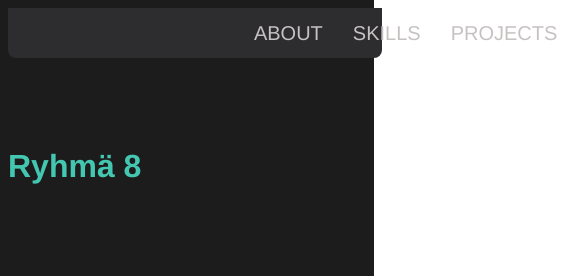
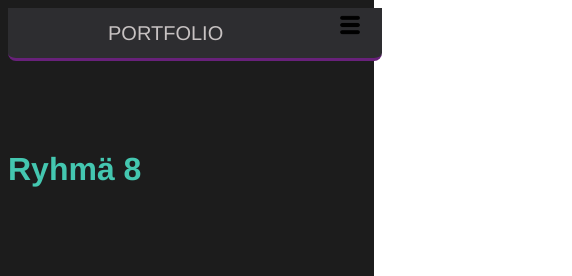
Before and after one commit to Rudolffi/WebPortfolio, a Vue app: page / in a window 390 px wide. Shown: the top 276 px of the page, 572 px wide, since content can reach past the window. Built offline with nearby package versions, Linux system fonts and the light colour scheme.

Commit message:
Lisää tyylittelyä, responsiivinen menu ja hampparinappula alustavasti tehty.

```diff
--- a/src/components/Navbar.vue
+++ b/src/components/Navbar.vue
@@ -7,17 +7,20 @@
     </h3>
     <div class="navbar">
     <li class="navitem">
-      <a href="#" class="navlink">About</a>
+      <a href="#" id="one" class="navlink">About</a>
     </li>
     <li class="navitem">
-      <a href="#" class="navlink">Skills</a>
+      <a href="#" id="two" class="navlink">Skills</a>
     </li>
     <li class="navitem">
-      <a href="#" class="navlink">Projects</a>
+      <a href="#" id="three" class="navlink">Projects</a>
     </li>
     </div>
+  <div>
+    <img class="icon" id="menu-btn" src="../assets/menu.png" alt="Hampparimenu">
+  </div>
+  </ul>
 
-  </ul>
 </div>
 </template>
 
@@ -30,6 +33,8 @@ export default {
 
 // Get the navbar
     var navbar = document.getElementById("nav");
+    const menuBtn = document.getElementById("menu-btn");
+    const menu = document.querySelector(".navbar");
 
 // Get the offset position of the navbar
     var sticky = navbar.offsetTop;
@@ -42,6 +47,10 @@ export default {
         navbar.classList.remove("sticky");
       }
     }
+    menuBtn.onclick = ()=> {
+      menu.classList.add("active");
+      menuBtn.classList.add("hide");
+    }
   }
 }
 
--- a/src/css/navbar.css
+++ b/src/css/navbar.css
@@ -13,11 +13,14 @@
     border-radius: 0 0 8px 8px;
     height: 50px;
     z-index: 1;
+    border-bottom: solid #68217a;
+    overflow-x: hidden;
 }
 
 .navbar {
     margin-left: 35%;
     display: flex;
+    overflow-x: hidden;
 }
 
 .navitem {
@@ -43,7 +46,7 @@
     right: 100%;
     width: 50%;
     height: 2px;
-    background: black;
+    background: #68217a;
     transition: .5s cubic-bezier(0.075, 0.82, 0.165, 1);
 }
 
@@ -54,12 +57,12 @@
     left: 100%;
     width: 50%;
     height: 2px;
-    background: black;
+    background: #68217a;
     transition: .5s cubic-bezier(0.075, 0.82, 0.165, 1);
 }
 
 .navlink:hover {
-    color: black;
+    color: #68217a;
 }
 
 .navlink:hover:before {
@@ -88,3 +91,77 @@ h3 {
     top: 0;
     width: 100%;
 }
+.icon {
+    position: relative;
+    top: -30px;
+    right: -30px;
+    color: #c7c2c2;
+    width: 20px;
+    cursor: pointer;
+    display: none;
+}
+
+
+@media (max-width: 1000px) {
+    .navbar {
+        position: fixed;
+        top: 0;
+        left: -100%;
+        height: 100vh;
+        width: 100%;
+        max-width: 250px;
+        background-color: #2d2d30;
+        display: block;
+        padding: 40px 0;
+        text-align: left;
+        transition: all 0.3s ease;
+        z-index: 5;
+        border-right: solid  #68217a;
+        border-top: solid  #68217a;
+        border-radius: 0 8px 0 8px;
+    }
+    .navbar.active {
+        left: -35%;
+    }
+
+    .navlink {
+        position: fixed;
+    }
+
+    #one {
+        margin-top: 50px;
+    }
+
+    #two{
+        margin-top: 100px;
+    }
+    #three {
+        margin-top: 150px;
+    }
+
+    .navlink:hover {
+        color: #68217a;
+    }
+    .navlink:after {
+        background: #68217a;
+
+    }
+    .navlink:before {
+        background: #68217a;
+    }
+    .icon {
+        position: absolute;
+        top: 15px;
+        right: 30px;
+        color: #c7c2c2;
+        width: 20px;
+        cursor: pointer;
+        display: block;
+        z-index: 50;
+
+    }
+    .icon.hide {
+        display: none;
+    }
+
+}
```
Also changed, not shown: src/assets/menu.png (added).
